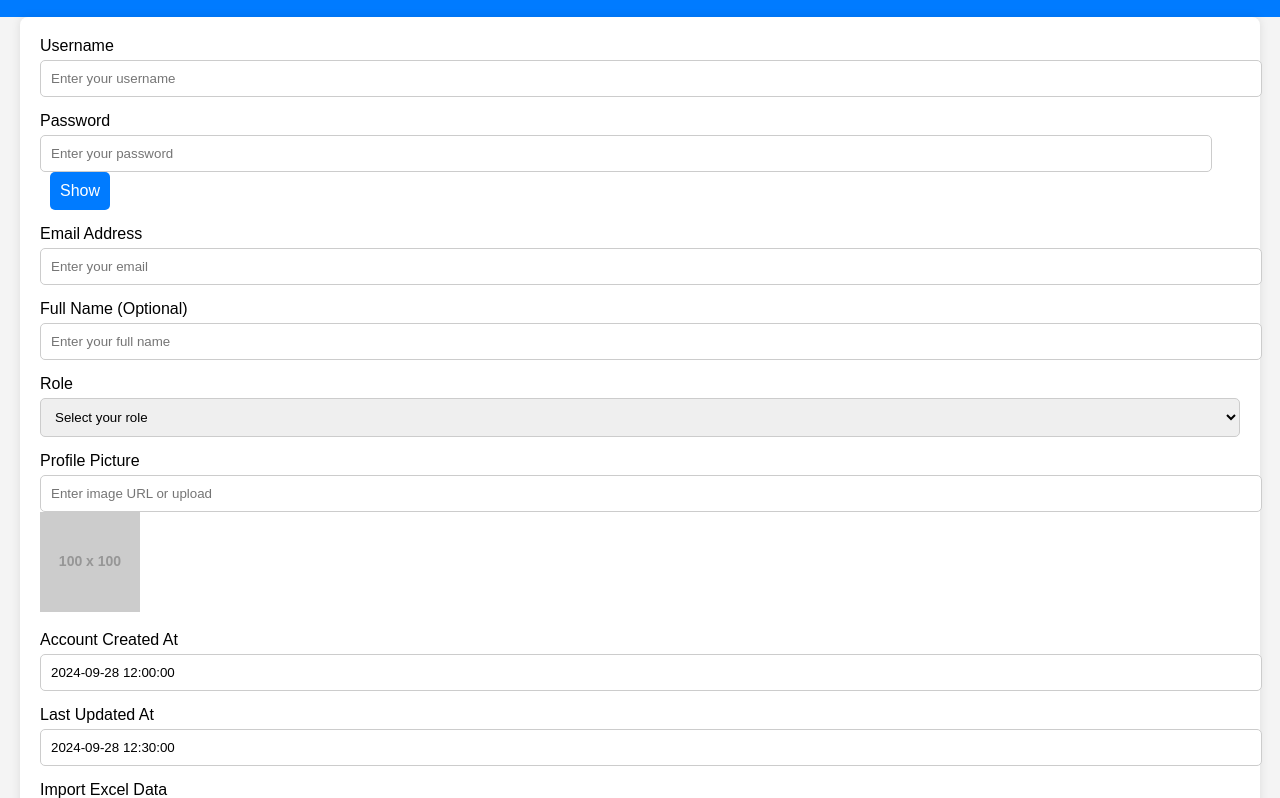
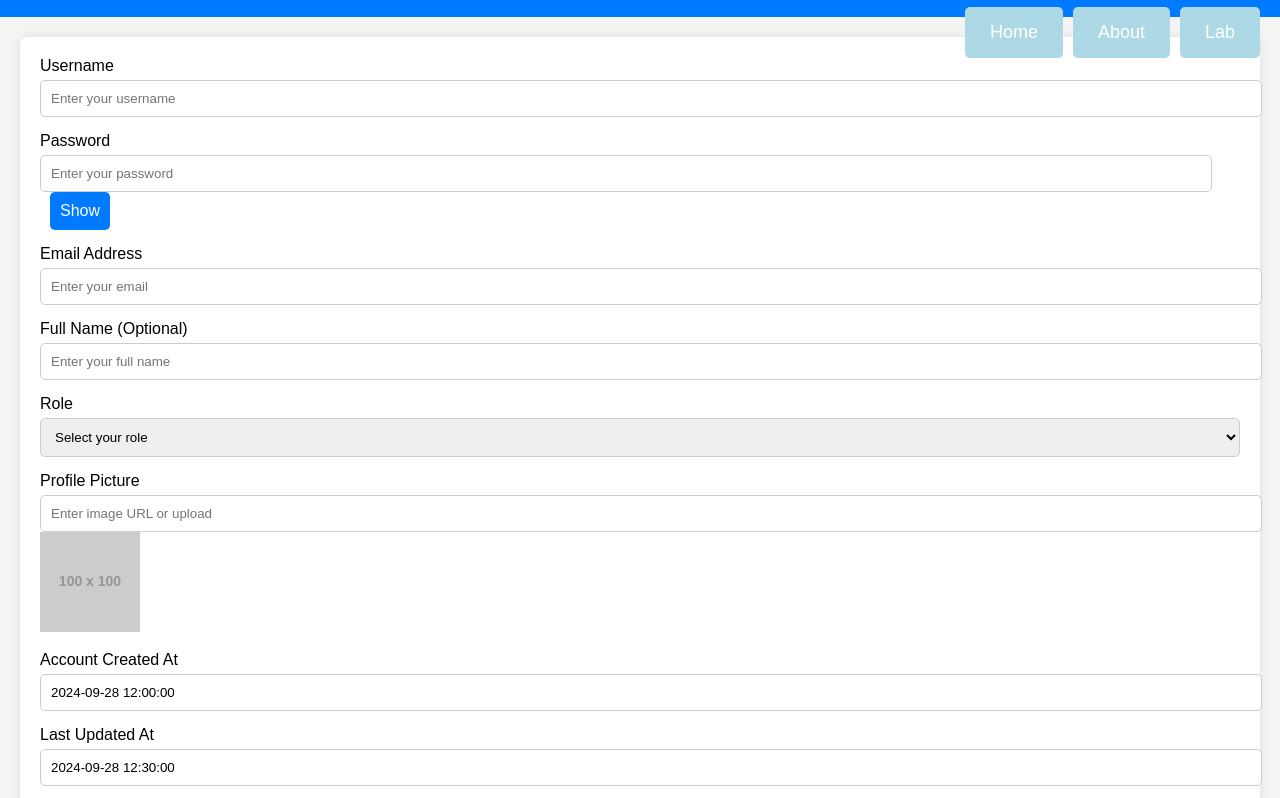
Before and after one commit to aitenbao2a/NewWeb, a plain HTML site: page index.html in a window 1280 px wide. Shown: the part 83-881 px from the top of the page. Drawn offline with Linux system fonts and the light colour scheme; placeholder pictures from the web are drawn by us.

Commit message:
index.html

```diff
--- a/index.html
+++ b/index.html
@@ -16,10 +16,31 @@
             color: white;
             padding: 10px;
             text-align: center;
+            position: relative; /* Allows absolute positioning of child elements */
+        }
+        .button-container {
+            position: absolute;
+            top: 90px; /* Moved buttons up by 70 pixels */
+            right: 20px;
+            display: flex;
+            gap: 10px;
+        }
+        .button {
+            padding: 15px 25px; /* Increased padding */
+            background-color: #ADD8E6; /* Light blue for the buttons */
+            color: white;
+            border: none;
+            border-radius: 5px;
+            cursor: pointer;
+            font-size: 18px; /* Increased font size */
+            transition: background-color 0.3s;
+        }
+        .button:hover {
+            background-color: #87CEEB; /* Slightly darker shade on hover */
         }
         .container {
             max-width: 1200px;
-            margin: 0 auto;
+            margin: 20px auto; /* Add margin to prevent overlap */
             padding: 20px;
             background-color: white;
             border-radius: 8px;
@@ -28,6 +49,7 @@
         .container h1 {
             text-align: center;
             color: #007bff;
+            margin: 70px 0; /* Moved the header down by 50 pixels */
         }
         .form-group {
             margin-bottom: 15px;
@@ -91,6 +113,11 @@
 <body>
 
 <header>
+    <div class="button-container">
+        <button class="button">Home</button>
+        <button class="button">About</button>
+        <button class="button">Lab</button>
+    </div>
     <h1>Create Account / Update Profile</h1>
 </header>
 
```
